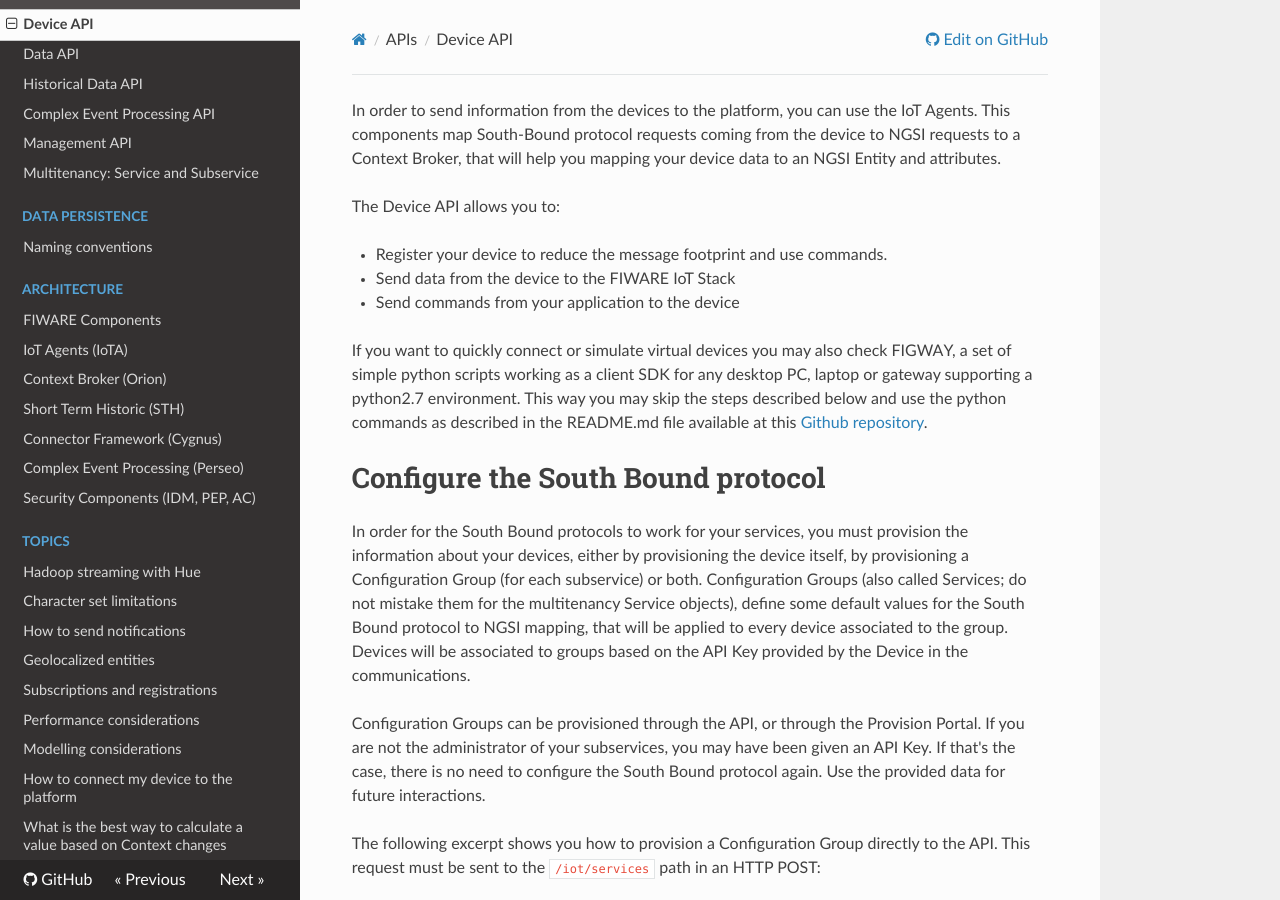
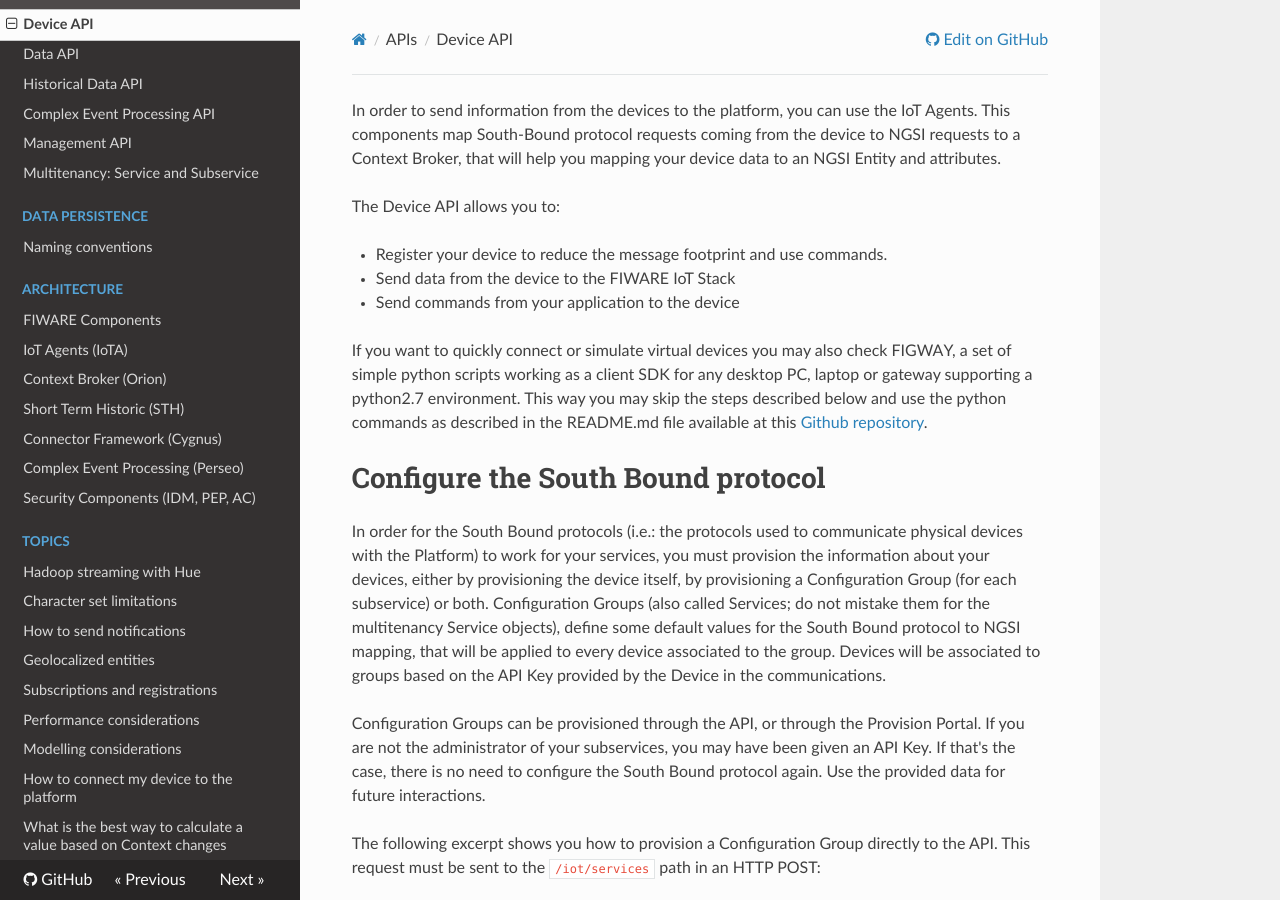
Before and after one commit to telefonicaid/thinking-cities, an MkDocs documentation site: the page built from docs/device_api.md, in a window 1280 px wide and 900 px high. Built offline with MkDocs 1.6.1, drawn with Linux system fonts in a browser that asks for light colours; nearby versions of some CDN libraries; old or Windows-style settings are respelled for this version of MkDocs.

Commit message:
FIX Clarify South bound expression

```diff
--- a/docs/device_api.md
+++ b/docs/device_api.md
@@ -16,11 +16,12 @@
 
 # Configure the South Bound protocol
 
-In order for the South Bound protocols to work for your services, you must provision the information about your
-devices, either by provisioning the device itself, by provisioning a Configuration Group (for each subservice) or both.
-Configuration Groups (also called Services; do not mistake them for the multitenancy Service objects), define some
-default values for the South Bound protocol to NGSI mapping, that will be applied to every device associated to the group.
-Devices will be associated to groups based on the API Key provided by the Device in the communications.
+In order for the South Bound protocols (i.e.: the protocols used to communicate physical devices with the Platform)
+to work for your services, you must provision the information about your devices, either by provisioning the device itself,
+by provisioning a Configuration Group (for each subservice) or both. Configuration Groups (also called Services; do not
+mistake them for the multitenancy Service objects), define some default values for the South Bound protocol to NGSI mapping,
+that will be applied to every device associated to the group. Devices will be associated to groups based on the API Key
+provided by the Device in the communications.
 
 Configuration Groups can be provisioned through the API, or through the Provision Portal. If you are not the administrator
 of your subservices, you may have been given an API Key. If that's the case, there is no need to configure the
```
